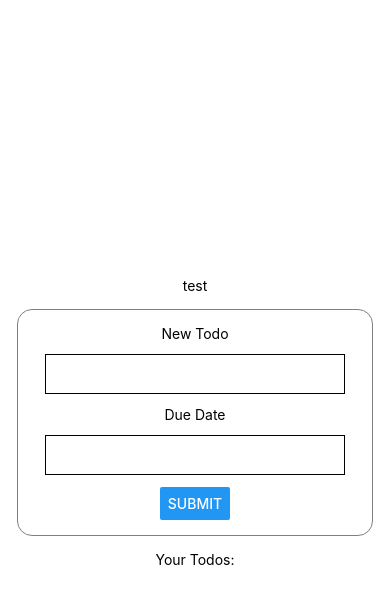
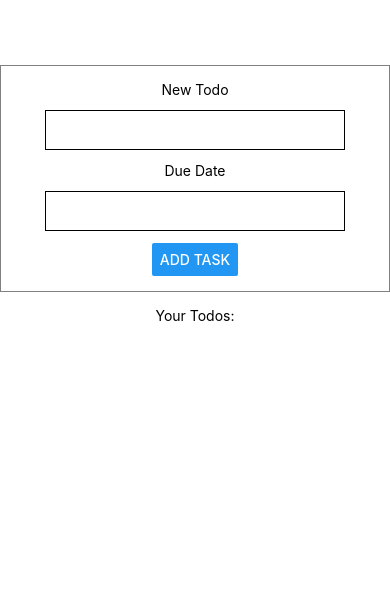
Before and after one commit to seanclmn/rn-todo, a React Native app in the folder todo-app/: screen / in a window 390 px wide. Both pictures are taken after a click on the button "CREATE". Shown: the top 604 px of the page. Built offline with nearby package versions, Linux system fonts and the light colour scheme.

Commit message:
log in and sign up components

```diff
--- a/todo-app/App.tsx
+++ b/todo-app/App.tsx
@@ -3,20 +3,21 @@ import { useTodoStore } from './store/Store';
 
 import { Todo } from './components/Todo';
 import { CreateTodo } from './components/CreateTodo';
+import { LogIn } from './components/Creds';
 
 const App = () => {
-
+  const storeState = useTodoStore(state=>state)
   const open = useTodoStore((state)=>state.createMode)
   const todos = useTodoStore((state)=>state.todos)
   const setCreateMode = useTodoStore((state)=>state.setCreateMode)
+	console.log(todos)
 
+  // if(!storeState.loggedIn) return <LogIn/>
   return (
-    <View style={styles.container}>
-      <Text>test</Text>
+    <View style={styles.appContainer}>
       {open ? <CreateTodo/>: <Button title="create" onPress={()=>setCreateMode(true)}/>}
-
-      <View>
-        <Text>Your Todos:</Text>
+      <Text>Your Todos:</Text>
+      <View style={styles.todosContainer}>
         {todos.map((todo)=><Todo {...todo} key={todo.id}/>)}
       </View>
     </View>
@@ -24,12 +25,17 @@ const App = () => {
 }
 
 const styles = StyleSheet.create({
-  container: {
-    flex: 1,
+  appContainer: {
+    marginTop: 50,
+    width: "100%",
     backgroundColor: '#fff',
     alignItems: 'center',
     justifyContent: 'center',
   },
+  todosContainer: {
+    width: "100%",
+    flexDirection: "column"
+  }
 });
 
 
--- a/todo-app/components/CreateTodo.tsx
+++ b/todo-app/components/CreateTodo.tsx
@@ -1,5 +1,5 @@
-import { ChangeEvent, useEffect, useState } from "react";
-import { View, Button, Text,StyleSheet, ScrollView, TextInput, NativeSyntheticEvent, TextInputChangeEventData } from "react-native"
+import { ChangeEvent, useEffect, useRef, useState } from "react";
+import { Animated, View, Button, Text,StyleSheet, ScrollView, TextInput, NativeSyntheticEvent, TextInputChangeEventData } from "react-native"
 import { useTodoStore } from "../store/Store";
 import { Todo } from "../types/TodoTypes";
 import 'react-native-get-random-values';
@@ -15,17 +15,25 @@ interface Inputs {
 export const CreateTodo = () => {
   const createTodo = useTodoStore((state)=>state.addTodo)
   const setCreateMode = useTodoStore((state)=>state.setCreateMode)
+  const progress = useRef(new Animated.Value(0.5)).current
+
+  useEffect(()=> {
+    Animated.timing(progress, {toValue: 1,useNativeDriver: true}).start()
+  },[])
+
   const styles = StyleSheet.create({
     container: {
       display: "flex",
-      width: "auto",
+      width: "100%",
       padding: 15,
       margin: 15,
       backgroundColor: '#fff',
       alignItems: 'center',
       justifyContent: 'center',
-      border: "1px solid grey",
-      borderRadius: 15
+			borderStyle: "solid",
+			borderColor: "grey",
+			borderWidth: 1,
+      animation: `fadeIn 1s`
     },
     input: {
       height: 40,
@@ -48,7 +56,7 @@ export const CreateTodo = () => {
 
   console.log(newTodo)
   return(
-    <View style={styles.container}>
+    <Animated.View style={styles.container}>
 
       <Text>New Todo</Text>
       <TextInput
@@ -65,13 +73,13 @@ export const CreateTodo = () => {
       />
 
       <Button
-        title="Submit"
+        title="Add Task"
         onPress={()=>{
           createTodo(newTodo)
           setCreateMode(false)
           }}
         />
-    </View>
+    </Animated.View>
   )
 
 }
--- /dev/null
+++ b/todo-app/components/Creds.tsx
@@ -0,0 +1,53 @@
+import { View, Text, TextInput, StyleSheet, Button } from "react-native"
+
+const styles = StyleSheet.create({
+  logincontainer: {
+    marginTop: "auto",
+    marginBottom: "auto",
+    width: "100%",
+    display: 'flex',
+    flexDirection: 'column',
+    alignItems: "center"
+  },
+  input: {
+    height: 40,
+    width: 300,
+    margin: 12,
+    borderWidth: 1,
+    padding: 10,
+  },
+});
+
+export const LogIn = () => {
+
+  return(
+    <View style={styles.logincontainer}>
+      <Text>Username</Text>
+      <TextInput style={styles.input}/>
+
+      <Text>Password</Text>
+      <TextInput style={styles.input}/>
+
+      <Button title={"Log in"}/>
+      {/* <Button title={"Sign up"}/> */}
+    </View>
+
+  )
+}
+
+export const SignUp = () => {
+
+  return(
+    <View style={styles.logincontainer}>
+      <Text>Username</Text>
+      <TextInput style={styles.input}/>
+
+      <Text>Password</Text>
+      <TextInput style={styles.input}/>
+
+      <Button title={"Sign up"}/>
+      {/* <Button title={"Log in"}/> */}
+    </View>
+
+  )
+}
--- a/todo-app/components/Todo.tsx
+++ b/todo-app/components/Todo.tsx
@@ -1,11 +1,34 @@
-import { View, Text } from "react-native"
+import { StyleSheet, View, Text } from "react-native"
+import CheckBox from 'expo-checkbox'
 import { Todo as TodoModel} from "../types/TodoTypes"
+import { useState } from "react"
 
 export const Todo = (props: TodoModel) => {
 
+  const [state,setState]=useState(false)
+
+  const Styles = StyleSheet.create({
+    todo: {
+      height: 50,
+      width: "100%",
+      display: "flex",
+      flexDirection: "row",
+      padding: 15,
+      paddingHorizontal: 40,
+      marginTop: 15,
+      backgroundColor: '#fff',
+      alignItems: 'center',
+      justifyContent: 'space-between',
+			borderStyle: "solid",
+			borderColor: "grey",
+			borderWidth: 1
+  },
+  })
+  console.log(state)
   return(
-    <View>
-      <Text>{props.todo} ({props.dueDate})</Text>
+    <View style={Styles.todo}>
+      <CheckBox disabled={false} value={state} onValueChange={setState}/>
+      <Text>{props.todo} (Due {props.dueDate})</Text>
     </View>
   )
 }
--- a/todo-app/package.json
+++ b/todo-app/package.json
@@ -10,6 +10,7 @@
   },
   "dependencies": {
     "@expo/webpack-config": "^0.17.2",
+    "@react-native-community/checkbox": "^0.5.14",
     "expo": "~47.0.9",
     "expo-status-bar": "~1.4.2",
     "react": "18.1.0",
@@ -18,7 +19,8 @@
     "react-native-get-random-values": "^1.8.0",
     "react-native-web": "~0.18.9",
     "uuid": "^9.0.0",
-    "zustand": "^4.1.5"
+    "zustand": "^4.1.5",
+    "expo-checkbox": "~2.2.2"
   },
   "devDependencies": {
     "@babel/core": "^7.12.9",
--- a/todo-app/store/Store.ts
+++ b/todo-app/store/Store.ts
@@ -2,10 +2,13 @@ import create from 'zustand'
 import { Todo,AppState } from '../types/TodoTypes'
 
 export const useTodoStore = create<AppState>((set)=> ({
+  loggedIn: false,
   todos: [],
   createMode: false,
-  addTodo: (newTodo)=>set((state)=>({todos: [...state.todos,newTodo]})),
-  deleteTodo: (todoToDelete)=>set((state)=>({todos: state.todos.filter((todo)=>todo.id !== todoToDelete.id)})),
+  addTodo: (newTodo)=>{
+		set((state)=>({todos: [...state.todos,newTodo]}))
+	},
+	deleteTodo: (todoToDelete)=>set((state)=>({todos: state.todos.filter((todo)=>todo.id !== todoToDelete.id)})),
   updateTodo: (todoToUpdate)=>{
     set((state)=> ({
       todos: state.todos.map((todo)=>{
--- a/todo-app/types/TodoTypes.ts
+++ b/todo-app/types/TodoTypes.ts
@@ -6,6 +6,7 @@ export interface Todo {
 }
 
 export interface AppState {
+  loggedIn: boolean,
   todos: Todo[]
   createMode: boolean
   addTodo: (newTodo: Todo)=>void
```
Also changed, not shown: 1 other file (tests, documents, lock files or other folders).
